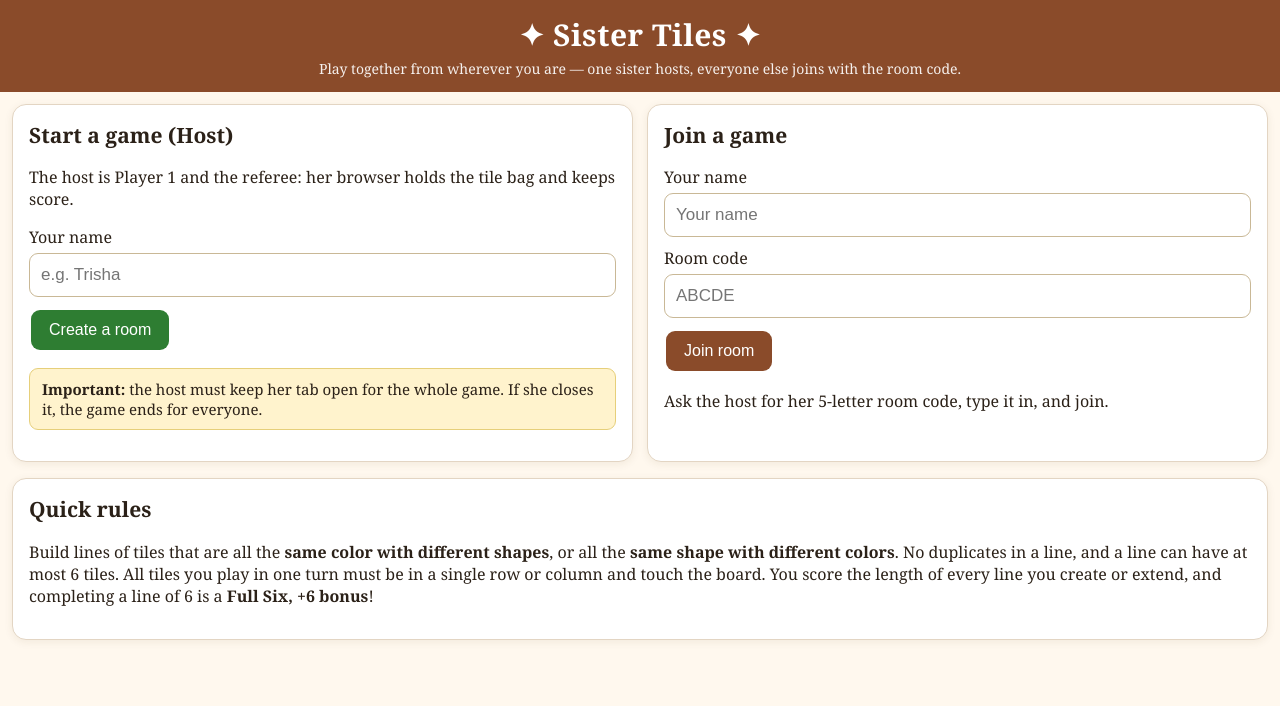
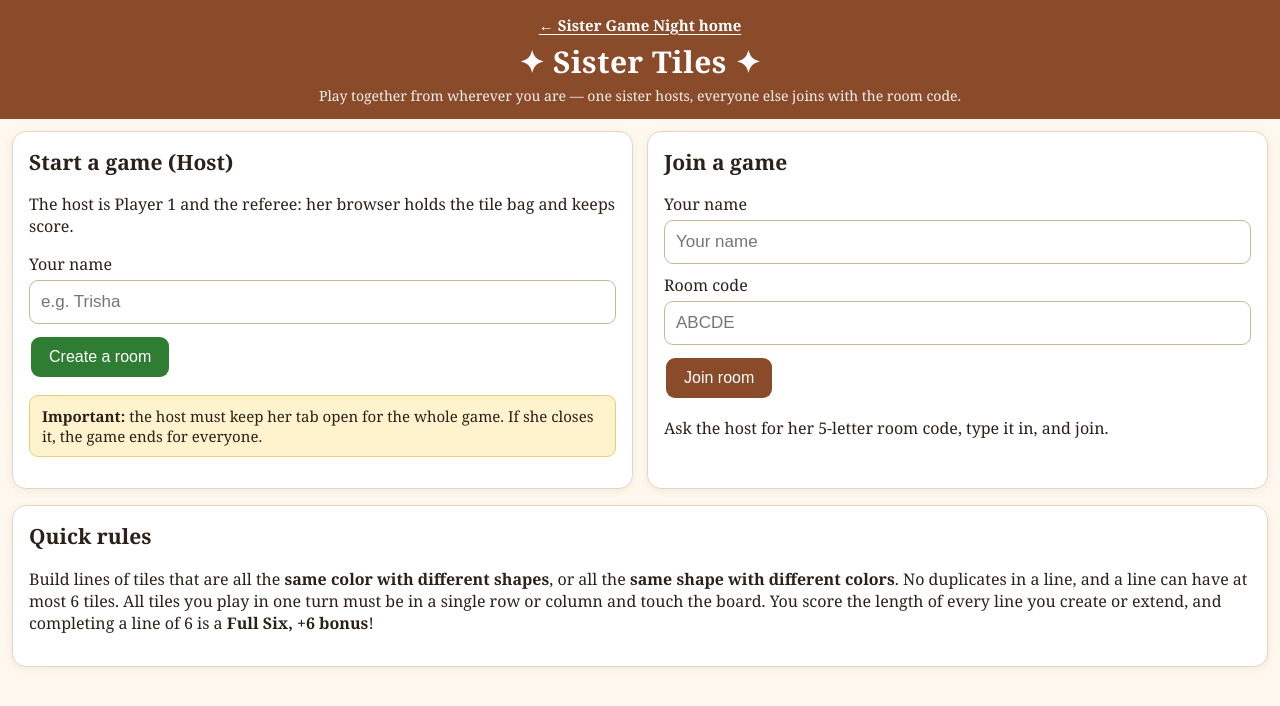
Before and after one commit to redwolflearning/sister_game_night, a plain HTML site: page sister-tiles/index.html in a window 1280 px wide. Drawn offline with Linux system fonts and the light colour scheme.

Commit message:
Add back link to Sister Game Night home page

```diff
--- a/sister-tiles/index.html
+++ b/sister-tiles/index.html
@@ -12,6 +12,7 @@
   header{background:var(--accent);color:#fff;padding:14px 18px;text-align:center}
   header h1{margin:0;font-size:30px;letter-spacing:.5px}
   header p{margin:4px 0 0;font-size:14px;opacity:.92}
+  a.homelink{display:inline-block;margin-bottom:6px;color:#fff;font-size:15px;font-weight:bold;text-decoration:underline;text-underline-offset:3px}
   main{max-width:1560px;margin:0 auto;padding:12px}
   .card{background:var(--card);border:1px solid var(--line);border-radius:14px;padding:16px;margin-bottom:16px;box-shadow:0 2px 8px rgba(90,60,20,.08)}
   .row{display:flex;gap:14px;flex-wrap:wrap}
@@ -85,6 +86,7 @@
 </head>
 <body>
 <header>
+  <a class="homelink" href="../">&larr; Sister Game Night home</a>
   <h1>&#10022; Sister Tiles &#10022;</h1>
   <p>Play together from wherever you are &mdash; one sister hosts, everyone else joins with the room code.</p>
 </header>
```
